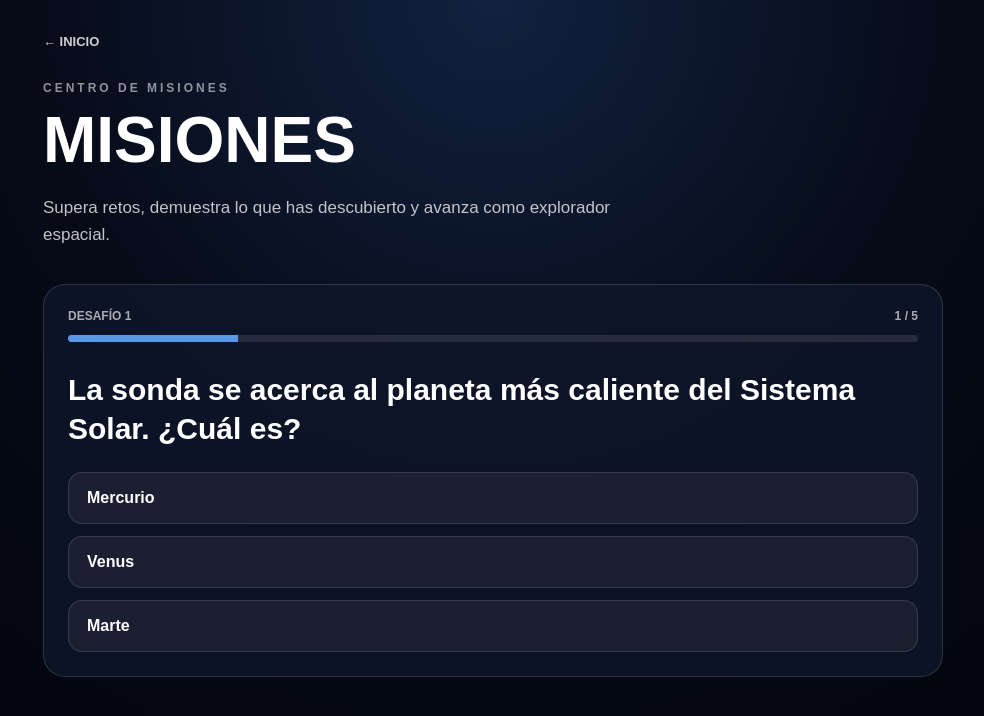
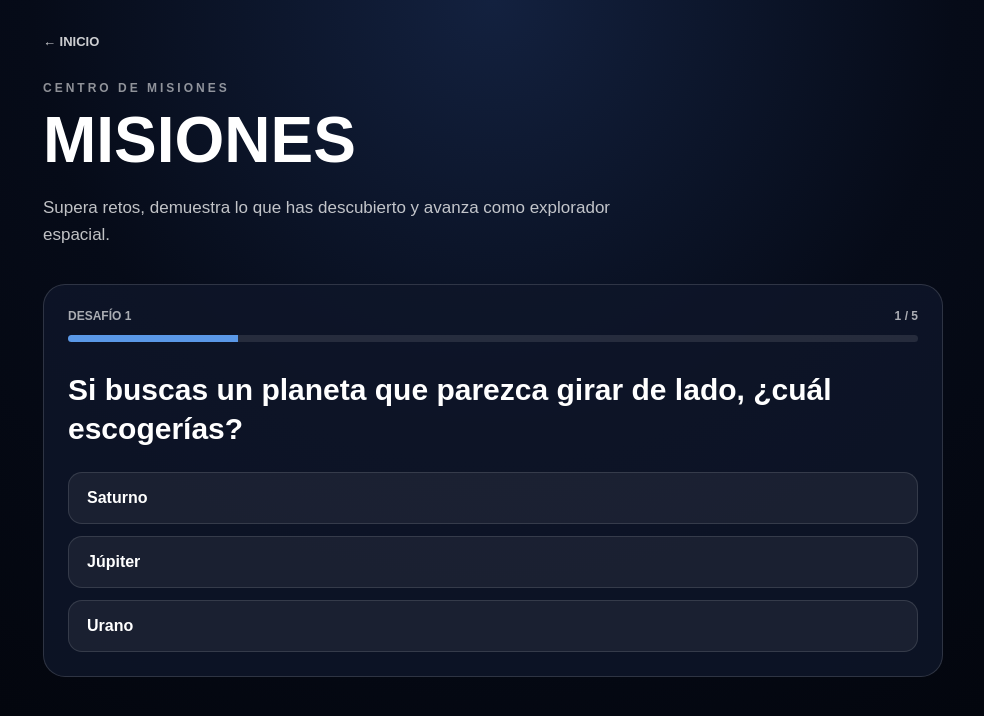
Before and after one commit to Nacho12PIA/space-explorer, a Next.js app: page /misiones in a window 1280 px wide. Both pictures are taken after a click on the button "INICIAR MISIÓN →". Shown: the top 716 px of the page, without its empty margins (147-1131 px from the left). Built offline with nearby package versions, Linux system fonts and the light colour scheme.

Commit message:
Usa preguntas aleatorias en MISIONES

```diff
--- a/components/MissionPlayer.js
+++ b/components/MissionPlayer.js
@@ -1,193 +1,90 @@
 "use client";
 
 import { useState } from "react";
+import { missionQuestions } from "../data/missionQuestions";
 
-const questions = [
-  {
-    question:
-      "La sonda se acerca al planeta más caliente del Sistema Solar. ¿Cuál es?",
-    options: [
-      "Mercurio",
-      "Venus",
-      "Marte",
-    ],
-    correct: 1,
-    explanation:
-      "¡Correcto! Venus es el planeta más caliente debido a su densa atmósfera y su intenso efecto invernadero.",
-  },
-  {
-    question:
-      "Necesitamos localizar el planeta más grande del Sistema Solar. ¿Cuál es?",
-    options: [
-      "Saturno",
-      "Júpiter",
-      "Neptuno",
-    ],
-    correct: 1,
-    explanation:
-      "¡Exacto! Júpiter es el planeta más grande del Sistema Solar.",
-  },
-  {
-    question:
-      "La sonda detecta un planeta que gira prácticamente tumbado. ¿Cuál es?",
-    options: [
-      "Urano",
-      "Marte",
-      "Saturno",
-    ],
-    correct: 0,
-    explanation:
-      "¡Bien! Urano tiene una inclinación extrema y parece girar tumbado sobre uno de sus lados.",
-  },
-  {
-    question:
-      "Para identificar la Tierra, buscamos un planeta cuya superficie esté cubierta aproximadamente en un 71% por...",
-    options: [
-      "Hielo",
-      "Agua",
-      "Desiertos",
-    ],
-    correct: 1,
-    explanation:
-      "¡Correcto! Aproximadamente el 71% de la superficie terrestre está cubierta por agua.",
-  },
-  {
-    question:
-      "Último desafío. ¿Qué tipo de astro es el Sol?",
-    options: [
-      "Un planeta",
-      "Una estrella",
-      "Una luna",
-    ],
-    correct: 1,
-    explanation:
-      "¡Misión cumplida! El Sol es una estrella y contiene la mayor parte de la masa del Sistema Solar.",
-  },
-];
+const QUESTIONS_PER_MISSION = 5;
+
+function shuffle(items) {
+  const copy = [...items];
+  for (let i = copy.length - 1; i > 0; i -= 1) {
+    const j = Math.floor(Math.random() * (i + 1));
+    [copy[i], copy[j]] = [copy[j], copy[i]];
+  }
+  return copy;
+}
+
+function createMissionQuestions() {
+  return shuffle(missionQuestions)
+    .slice(0, QUESTIONS_PER_MISSION)
+    .map((question) => ({
+      ...question,
+      options: shuffle(question.options),
+    }));
+}
 
 export default function MissionPlayer() {
-  const [started, setStarted] =
-    useState(false);
+  const [started, setStarted] = useState(false);
+  const [mission, setMission] = useState([]);
+  const [current, setCurrent] = useState(0);
+  const [score, setScore] = useState(0);
+  const [selected, setSelected] = useState(null);
+  const [answered, setAnswered] = useState(false);
+  const [finished, setFinished] = useState(false);
 
-  const [current, setCurrent] =
-    useState(0);
-
-  const [score, setScore] =
-    useState(0);
-
-  const [selected, setSelected] =
-    useState(null);
-
-  const [answered, setAnswered] =
-    useState(false);
-
-  const [finished, setFinished] =
-    useState(false);
-
-  const question =
-    questions[current];
+  const question = mission[current];
 
   function startMission() {
+    setMission(createMissionQuestions());
+    setCurrent(0);
+    setScore(0);
+    setSelected(null);
+    setAnswered(false);
+    setFinished(false);
     setStarted(true);
   }
 
-  function answerQuestion(index) {
+  function answerQuestion(option) {
     if (answered) return;
-
-    setSelected(index);
+    setSelected(option);
     setAnswered(true);
-
-    if (index === question.correct) {
-      setScore((previous) =>
-        previous + 1
-      );
+    if (option === question.answer) {
+      setScore((previous) => previous + 1);
     }
   }
 
   function nextQuestion() {
-    if (
-      current ===
-      questions.length - 1
-    ) {
+    if (current === mission.length - 1) {
       setFinished(true);
       return;
     }
-
-    setCurrent((previous) =>
-      previous + 1
-    );
-
+    setCurrent((previous) => previous + 1);
     setSelected(null);
     setAnswered(false);
   }
 
   function restartMission() {
-    setStarted(false);
+    setMission(createMissionQuestions());
     setCurrent(0);
     setScore(0);
     setSelected(null);
     setAnswered(false);
     setFinished(false);
+    setStarted(true);
   }
 
   if (!started) {
     return (
-      <section
-        style={{
-          marginTop: 36,
-          padding: 24,
-          borderRadius: 22,
-          background:
-            "linear-gradient(145deg, rgba(37,99,235,0.24), rgba(15,23,42,0.88))",
-          border:
-            "1px solid rgba(96,165,250,0.35)",
-        }}
-      >
-        <div
-          style={{
-            fontSize: 11,
-            letterSpacing: 1.5,
-            fontWeight: 800,
-            opacity: 0.65,
-          }}
-        >
-          MISIÓN 01
-        </div>
-
-        <h2
-          style={{
-            fontSize: 28,
-            margin: "8px 0 10px",
-          }}
-        >
-          🚀 Rescate en el Sistema Solar
-        </h2>
-
-        <p
-          style={{
-            maxWidth: 620,
-            lineHeight: 1.6,
-            opacity: 0.75,
-          }}
-        >
-          Una sonda ha perdido sus datos
-          de navegación. Recupera la ruta
-          resolviendo cinco desafíos sobre
-          el Sistema Solar.
+      <section style={{ marginTop: 36, padding: 24, borderRadius: 22, background: "linear-gradient(145deg, rgba(37,99,235,0.24), rgba(15,23,42,0.88))", border: "1px solid rgba(96,165,250,0.35)" }}>
+        <div style={{ fontSize: 11, letterSpacing: 1.5, fontWeight: 800, opacity: 0.65 }}>MISIÓN 01</div>
+        <h2 style={{ fontSize: 28, margin: "8px 0 10px" }}>🚀 Rescate en el Sistema Solar</h2>
+        <p style={{ maxWidth: 620, lineHeight: 1.6, opacity: 0.75 }}>
+          Una sonda ha perdido sus datos de navegación. Recupera la ruta resolviendo cinco desafíos sobre el Sistema Solar.
         </p>
-
-        <button
-          onClick={startMission}
-          style={{
-            marginTop: 20,
-            border: 0,
-            borderRadius: 999,
-            padding: "13px 20px",
-            cursor: "pointer",
-            fontWeight: 900,
-            fontSize: 13,
-          }}
-        >
+        <p style={{ maxWidth: 620, lineHeight: 1.5, fontSize: 14, opacity: 0.6 }}>
+          Cada intento selecciona 5 desafíos al azar de un banco de 100 preguntas.
+        </p>
+        <button onClick={startMission} style={{ marginTop: 20, border: 0, borderRadius: 999, padding: "13px 20px", cursor: "pointer", fontWeight: 900, fontSize: 13 }}>
           INICIAR MISIÓN →
         </button>
       </section>
@@ -196,285 +93,77 @@ export default function MissionPlayer() {
 
   if (finished) {
     return (
-      <section
-        style={{
-          marginTop: 36,
-          padding: 28,
-          borderRadius: 22,
-          textAlign: "center",
-          background:
-            "rgba(15,23,42,0.82)",
-          border:
-            "1px solid rgba(255,255,255,0.14)",
-        }}
-      >
-        <div
-          style={{
-            fontSize: 48,
-          }}
-        >
-          {score >= 4
-            ? "🏆"
-            : score >= 3
-              ? "🚀"
-              : "🛰️"}
-        </div>
-
-        <h2
-          style={{
-            fontSize: 30,
-            marginBottom: 8,
-          }}
-        >
-          MISIÓN COMPLETADA
-        </h2>
-
-        <p
-          style={{
-            fontSize: 18,
-            opacity: 0.8,
-          }}
-        >
-          Has recuperado{" "}
-          <strong>
-            {score} de{" "}
-            {questions.length}
-          </strong>{" "}
-          datos de navegación.
+      <section style={{ marginTop: 36, padding: 28, borderRadius: 22, textAlign: "center", background: "rgba(15,23,42,0.82)", border: "1px solid rgba(255,255,255,0.14)" }}>
+        <div style={{ fontSize: 48 }}>{score >= 4 ? "🏆" : score >= 3 ? "🚀" : "🛰️"}</div>
+        <h2 style={{ fontSize: 30, marginBottom: 8 }}>MISIÓN COMPLETADA</h2>
+        <p style={{ fontSize: 18, opacity: 0.8 }}>
+          Has recuperado <strong>{score} de {mission.length}</strong> datos de navegación.
         </p>
-
-        <p
-          style={{
-            maxWidth: 520,
-            margin:
-              "20px auto 0",
-            lineHeight: 1.6,
-            opacity: 0.72,
-          }}
-        >
-          {score === 5
+        <p style={{ maxWidth: 520, margin: "20px auto 0", lineHeight: 1.6, opacity: 0.72 }}>
+          {score === mission.length
             ? "¡Excelente! La sonda vuelve a tener toda la información necesaria para continuar su viaje."
             : score >= 3
               ? "Buen trabajo. La sonda puede continuar, aunque todavía quedan algunos datos por mejorar."
               : "La sonda necesita un poco más de ayuda. Explora de nuevo el Sistema Solar y vuelve a intentarlo."}
         </p>
-
-        <button
-          onClick={restartMission}
-          style={{
-            marginTop: 28,
-            border: 0,
-            borderRadius: 999,
-            padding: "13px 20px",
-            cursor: "pointer",
-            fontWeight: 900,
-            fontSize: 13,
-          }}
-        >
-          REPETIR MISIÓN
+        <button onClick={restartMission} style={{ marginTop: 28, border: 0, borderRadius: 999, padding: "13px 20px", cursor: "pointer", fontWeight: 900, fontSize: 13 }}>
+          NUEVA MISIÓN
         </button>
       </section>
     );
   }
 
-  const progress =
-    ((current + 1) /
-      questions.length) *
-    100;
+  if (!question) return null;
+
+  const progress = ((current + 1) / mission.length) * 100;
 
   return (
-    <section
-      style={{
-        marginTop: 36,
-        padding: 24,
-        borderRadius: 22,
-        background:
-          "rgba(15,23,42,0.82)",
-        border:
-          "1px solid rgba(255,255,255,0.14)",
-      }}
-    >
-      <div
-        style={{
-          display: "flex",
-          justifyContent:
-            "space-between",
-          gap: 12,
-          marginBottom: 12,
-          fontSize: 12,
-          fontWeight: 800,
-          opacity: 0.65,
-        }}
-      >
-        <span>
-          DESAFÍO {current + 1}
-        </span>
-
-        <span>
-          {current + 1} /{" "}
-          {questions.length}
-        </span>
+    <section style={{ marginTop: 36, padding: 24, borderRadius: 22, background: "rgba(15,23,42,0.82)", border: "1px solid rgba(255,255,255,0.14)" }}>
+      <div style={{ display: "flex", justifyContent: "space-between", gap: 12, marginBottom: 12, fontSize: 12, fontWeight: 800, opacity: 0.65 }}>
+        <span>DESAFÍO {current + 1}</span>
+        <span>{current + 1} / {mission.length}</span>
       </div>
 
-      <div
-        style={{
-          width: "100%",
-          height: 7,
-          borderRadius: 999,
-          overflow: "hidden",
-          background:
-            "rgba(255,255,255,0.10)",
-          marginBottom: 28,
-        }}
-      >
-        <div
-          style={{
-            width: `${progress}%`,
-            height: "100%",
-            background:
-              "rgba(96,165,250,0.9)",
-            transition:
-              "width 0.3s ease",
-          }}
-        />
+      <div style={{ width: "100%", height: 7, borderRadius: 999, overflow: "hidden", background: "rgba(255,255,255,0.10)", marginBottom: 28 }}>
+        <div style={{ width: `${progress}%`, height: "100%", background: "rgba(96,165,250,0.9)", transition: "width 0.3s ease" }} />
       </div>
 
-      <h2
-        style={{
-          fontSize:
-            "clamp(22px, 5vw, 30px)",
-          lineHeight: 1.3,
-          marginBottom: 24,
-        }}
-      >
-        {question.question}
-      </h2>
+      <h2 style={{ fontSize: "clamp(22px, 5vw, 30px)", lineHeight: 1.3, marginBottom: 24 }}>{question.question}</h2>
 
-      <div
-        style={{
-          display: "grid",
-          gap: 12,
-        }}
-      >
-        {question.options.map(
-          (option, index) => {
-            const isCorrect =
-              index ===
-              question.correct;
+      <div style={{ display: "grid", gap: 12 }}>
+        {question.options.map((option) => {
+          const isCorrect = option === question.answer;
+          const isSelected = option === selected;
+          let background = "rgba(255,255,255,0.06)";
+          let border = "1px solid rgba(255,255,255,0.12)";
 
-            const isSelected =
-              index === selected;
-
-            let background =
-              "rgba(255,255,255,0.06)";
-
-            let border =
-              "1px solid rgba(255,255,255,0.12)";
-
-            if (
-              answered &&
-              isCorrect
-            ) {
-              background =
-                "rgba(34,197,94,0.18)";
-              border =
-                "1px solid rgba(74,222,128,0.55)";
+          if (answered && isCorrect) {
+            background = "rgba(34,197,94,0.18)";
+            border = "1px solid rgba(74,222,128,0.55)";
           }
-
-            if (
-              answered &&
-              isSelected &&
-              !isCorrect
-            ) {
-              background =
-                "rgba(239,68,68,0.18)";
-              border =
-                "1px solid rgba(248,113,113,0.55)";
+          if (answered && isSelected && !isCorrect) {
+            background = "rgba(239,68,68,0.18)";
+            border = "1px solid rgba(248,113,113,0.55)";
           }
 
           return (
-              <button
-                key={option}
-                onClick={() =>
-                  answerQuestion(
-                    index
-                  )
-                }
-                disabled={answered}
-                style={{
-                  width: "100%",
-                  padding:
-                    "16px 18px",
-                  textAlign: "left",
-                  borderRadius: 14,
-                  border,
-                  background,
-                  color: "white",
-                  cursor: answered
-                    ? "default"
-                    : "pointer",
-                  fontSize: 16,
-                  fontWeight: 700,
-                }}
-              >
+            <button key={option} onClick={() => answerQuestion(option)} disabled={answered} style={{ width: "100%", padding: "16px 18px", textAlign: "left", borderRadius: 14, border, background, color: "white", cursor: answered ? "default" : "pointer", fontSize: 16, fontWeight: 700 }}>
               {option}
             </button>
           );
-          }
-        )}
+        })}
       </div>
 
       {answered && (
-        <div
-          style={{
-            marginTop: 24,
-            padding: 18,
-            borderRadius: 16,
-            background:
-              selected ===
-              question.correct
-                ? "rgba(34,197,94,0.12)"
-                : "rgba(239,68,68,0.12)",
-          }}
-        >
-          <strong>
-            {selected ===
-            question.correct
-              ? "✓ RESPUESTA CORRECTA"
-              : "✕ CASI"}
-          </strong>
-
-          <p
-            style={{
-              margin:
-                "8px 0 0",
-              lineHeight: 1.5,
-              opacity: 0.82,
-            }}
-          >
-            {selected ===
-            question.correct
+        <div style={{ marginTop: 24, padding: 18, borderRadius: 16, background: selected === question.answer ? "rgba(34,197,94,0.12)" : "rgba(239,68,68,0.12)" }}>
+          <strong>{selected === question.answer ? "✓ RESPUESTA CORRECTA" : "✕ CASI"}</strong>
+          <p style={{ margin: "8px 0 0", lineHeight: 1.5, opacity: 0.82 }}>
+            {selected === question.answer
               ? question.explanation
-              : `La respuesta correcta es ${question.options[question.correct]}. ${question.explanation}`}
+              : `La respuesta correcta es ${question.answer}. ${question.explanation}`}
           </p>
-
-          <button
-            onClick={nextQuestion}
-            style={{
-              marginTop: 18,
-              border: 0,
-              borderRadius: 999,
-              padding:
-                "12px 18px",
-              cursor: "pointer",
-              fontWeight: 900,
-              fontSize: 13,
-            }}
-          >
-            {current ===
-            questions.length - 1
-              ? "VER RESULTADO →"
-              : "SIGUIENTE DESAFÍO →"}
+          <button onClick={nextQuestion} style={{ marginTop: 18, border: 0, borderRadius: 999, padding: "12px 18px", cursor: "pointer", fontWeight: 900, fontSize: 13 }}>
+            {current === mission.length - 1 ? "VER RESULTADO →" : "SIGUIENTE DESAFÍO →"}
           </button>
         </div>
       )}
```
Lines whose indentation alone changed are shown as unchanged.
